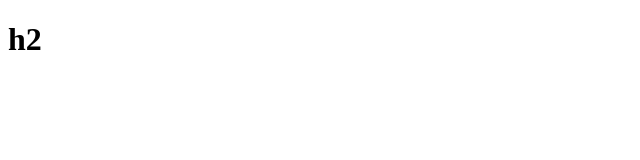
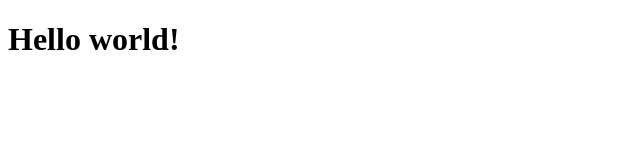
Before and after one commit to niivo/pam-serviceworkers, a plain HTML site: page index.html in a window 1280 px wide. Shown: the whole page, without its empty margins (0-640 px from the left). Drawn offline with Linux system fonts and the light colour scheme.

Commit message:
continuacao da atividade2

```diff
--- a/index.html
+++ b/index.html
@@ -8,6 +8,6 @@
     <script src="script.js"></script>
 </head>
 <body>
-    <h1>h2</h1>
+    <h1>Hello world!</h1>
 </body>
 </html>
```
Also changed, not shown: icons/ic_launcher.png, icons/playstore.png, manifest.json.
